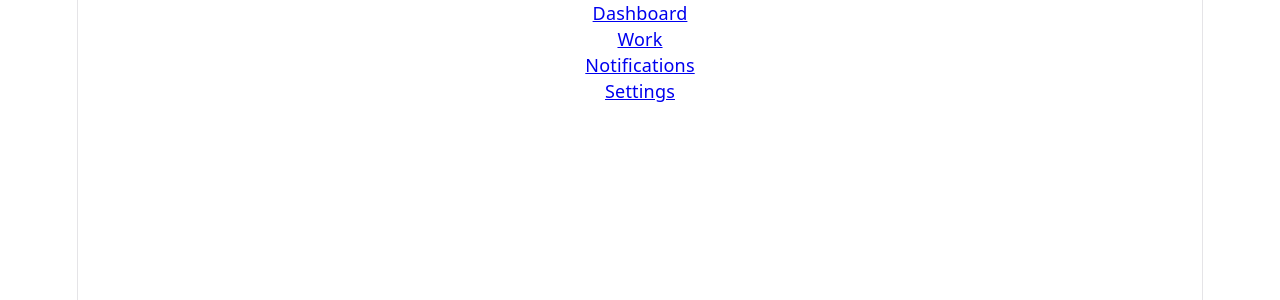
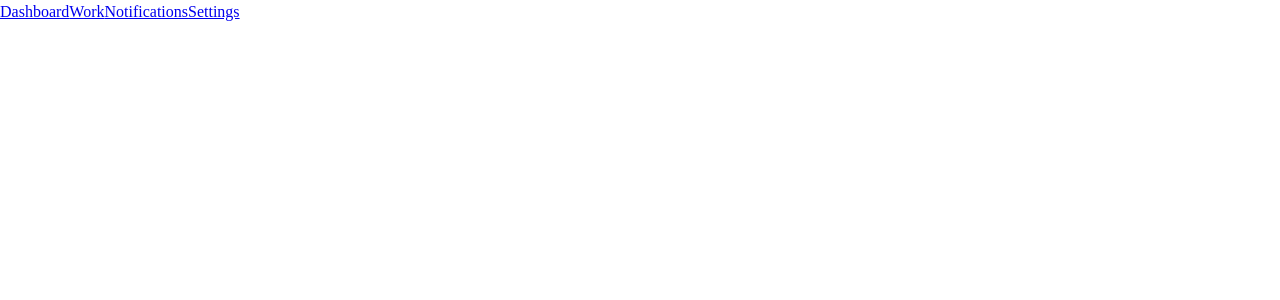
Before and after one commit to JoseBarron12/admin-dashboard, a React (Vite) app: page / in a window 1280 px wide. Shown: the top 300 px of the page. Built offline with nearby package versions, Linux system fonts and the light colour scheme.

Commit message:
style: add custom default styling

```diff
--- a/src/index.css
+++ b/src/index.css
@@ -1,111 +1,95 @@
-:root {
-  --text: #6b6375;
-  --text-h: #08060d;
-  --bg: #fff;
-  --border: #e5e4e7;
-  --code-bg: #f4f3ec;
-  --accent: #aa3bff;
-  --accent-bg: rgba(170, 59, 255, 0.1);
-  --accent-border: rgba(170, 59, 255, 0.5);
-  --social-bg: rgba(244, 243, 236, 0.5);
-  --shadow:
-    rgba(0, 0, 0, 0.1) 0 10px 15px -3px, rgba(0, 0, 0, 0.05) 0 4px 6px -2px;
-
-  --sans: system-ui, 'Segoe UI', Roboto, sans-serif;
-  --heading: system-ui, 'Segoe UI', Roboto, sans-serif;
-  --mono: ui-monospace, Consolas, monospace;
-
-  font: 18px/145% var(--sans);
-  letter-spacing: 0.18px;
-  color-scheme: light dark;
-  color: var(--text);
-  background: var(--bg);
-  font-synthesis: none;
-  text-rendering: optimizeLegibility;
-  -webkit-font-smoothing: antialiased;
-  -moz-osx-font-smoothing: grayscale;
-
-  @media (max-width: 1024px) {
-    font-size: 16px;
-  }
+*,
+*::before,
+*::after {
+  box-sizing: border-box;
 }
 
-@media (prefers-color-scheme: dark) {
-  :root {
-    --text: #9ca3af;
-    --text-h: #f3f4f6;
-    --bg: #16171d;
-    --border: #2e303a;
-    --code-bg: #1f2028;
-    --accent: #c084fc;
-    --accent-bg: rgba(192, 132, 252, 0.15);
-    --accent-border: rgba(192, 132, 252, 0.5);
-    --social-bg: rgba(47, 48, 58, 0.5);
-    --shadow:
-      rgba(0, 0, 0, 0.4) 0 10px 15px -3px, rgba(0, 0, 0, 0.25) 0 4px 6px -2px;
-  }
+* {
+  margin: 0;
+  padding: 0;
+}
 
-  #social .button-icon {
-    filter: invert(1) brightness(2);
+@media (prefers-reduced-motion: no-preference) {
+  html {
+    interpolate-size: allow-keywords;
   }
 }
 
 body {
-  margin: 0;
+  line-height: 1.5;
+  -webkit-font-smoothing: antialiased;
+  font-family: 'Audiowide';
+  font-weight: 400;
 }
 
-#root {
-  width: 1126px;
+img,
+picture,
+video,
+canvas,
+svg {
+  display: block;
   max-width: 100%;
-  margin: 0 auto;
-  text-align: center;
-  border-inline: 1px solid var(--border);
-  min-height: 100svh;
-  display: flex;
-  flex-direction: column;
-  box-sizing: border-box;
 }
 
-h1,
-h2 {
-  font-family: var(--heading);
-  font-weight: 500;
-  color: var(--text-h);
+input,
+button,
+textarea,
+select {
+  font: inherit;
 }
 
-h1 {
-  font-size: 56px;
-  letter-spacing: -1.68px;
-  margin: 32px 0;
-  @media (max-width: 1024px) {
-    font-size: 36px;
-    margin: 20px 0;
-  }
-}
-h2 {
-  font-size: 24px;
-  line-height: 118%;
-  letter-spacing: -0.24px;
-  margin: 0 0 8px;
-  @media (max-width: 1024px) {
-    font-size: 20px;
-  }
-}
-p {
-  margin: 0;
+p,
+h1,
+h2,
+h3,
+h4,
+h5,
+h6 {
+  overflow-wrap: break-word;
 }
 
-code,
-.counter {
-  font-family: var(--mono);
-  display: inline-flex;
-  border-radius: 4px;
-  color: var(--text-h);
+p {
+  text-wrap: pretty;
+}
+h1,
+h2,
+h3,
+h4,
+h5,
+h6 {
+  text-wrap: balance;
+  font-weight: 700;
 }
 
-code {
-  font-size: 15px;
-  line-height: 135%;
-  padding: 4px 8px;
-  background: var(--code-bg);
+html {
+  font-size: 100%;
+} /* 16px */
+
+h1 {
+  font-size: 3.366rem; /* 53.92px */
 }
+
+h2 {
+  font-size: 2.525rem; /* 40.32px */
+}
+
+h3 {
+  font-size: 1.894rem; /* 30.24px */
+}
+
+h4 {
+  font-size: 1.421rem; /* 22.72px */
+}
+
+h5 {
+  font-size: 1.066rem; /* 17.12px */
+}
+
+small {
+  font-size: 0.6rem; /* 9.6px */
+}
+
+#root,
+#__next {
+  isolation: isolate;
+}
```
